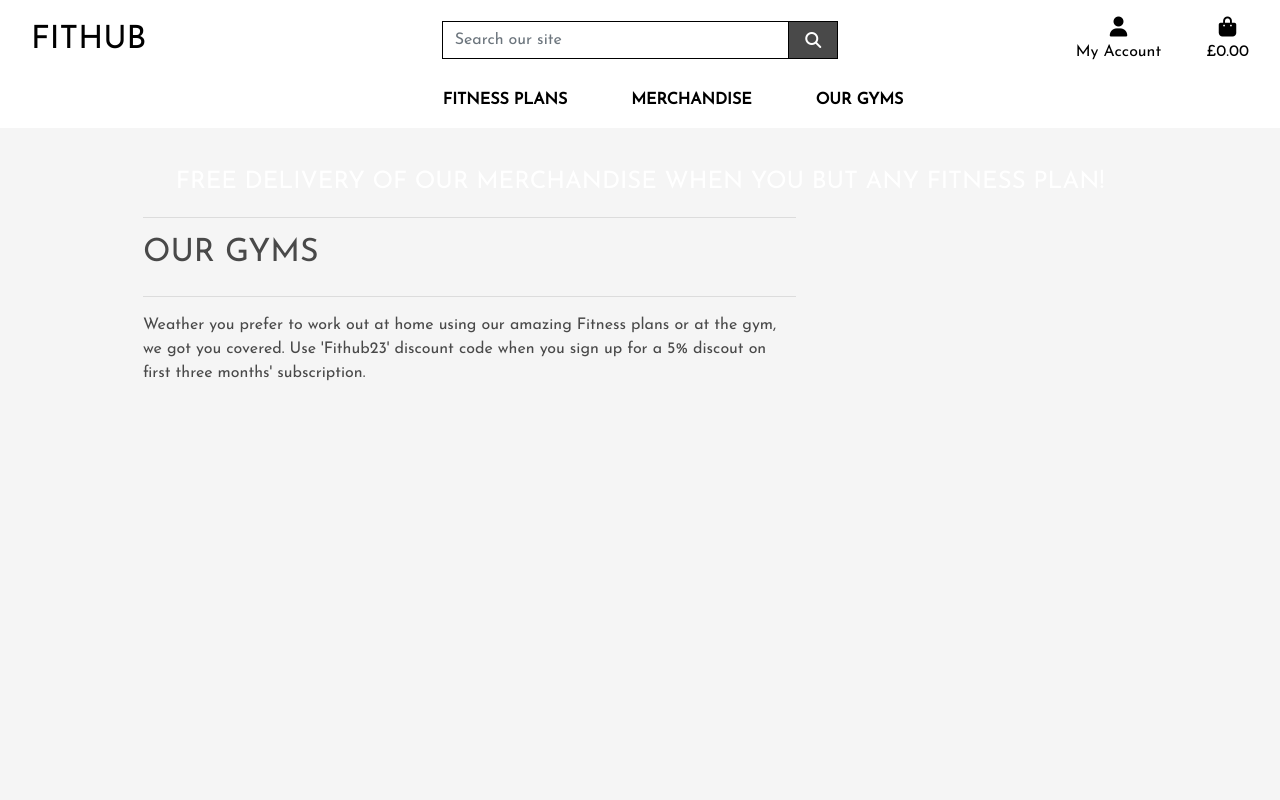
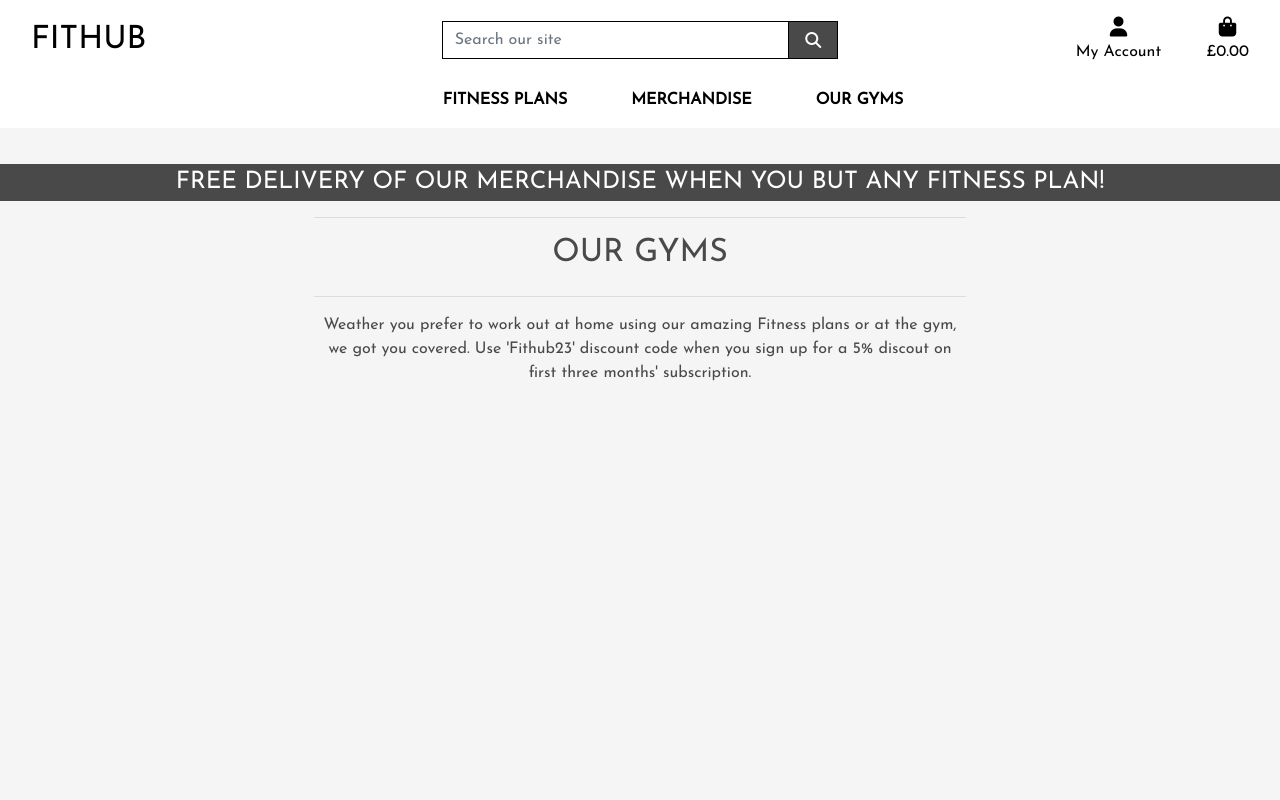
Before and after one commit to AnnaSeDab/Fithub2, a Django app: page /gyms/ in a window 1280 px wide. Run offline with Django 3.2, Linux system fonts and the light colour scheme; some libraries are stand-ins or nearby versions; some web fonts are replaced.

Commit message:
fix: style on gyms page

```diff
--- a/gyms/templates/gyms/gyms.html
+++ b/gyms/templates/gyms/gyms.html
@@ -17,13 +17,13 @@
 <div class="overlay"></div>
 <!-- free delivery banner -->
 <div id="delivery-banner" class="row text-center">
-    <div class="col bg-black text-white">
+    <div class="col bg-grey text-white">
         <h4 class="logo-font my-1">Free delivery of our merchandise when you but any Fitness Plan!</h4>
     </div>
 </div>
-<div class="container">
+<div class="container text-center">
     <div class="row">
-        <div class="col-lg-8">
+        <div class="col-lg-8 mx-auto">
             <hr>
             <h2 class="logo-font mb-4">Our gyms</h2>
             <hr>
```
